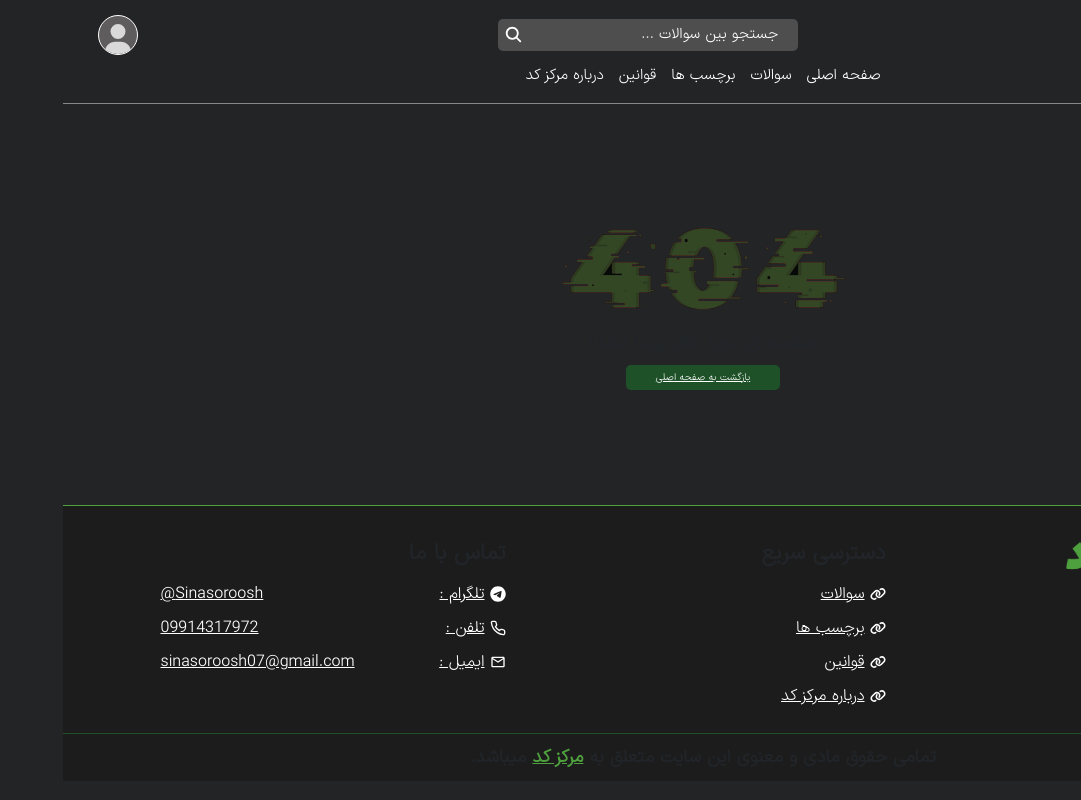
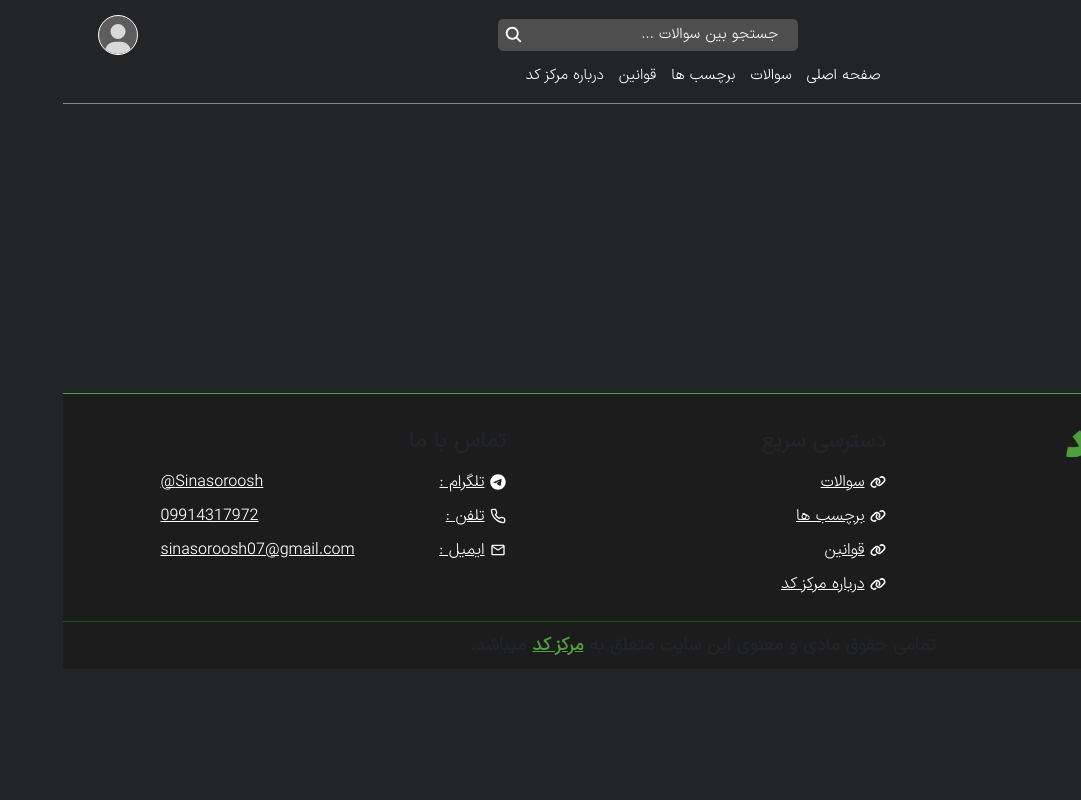
Before and after one commit to Sina-Soroosh/codeCentral, a Next.js app: page /p-user/activity in a window 1280 px wide. Before the commit this address had no page. Shown: the whole page, without its empty margins (199-1280 px from the left). Built offline with nearby package versions, Linux system fonts and the light colour scheme.

Commit message:
Create /p-user/activity page

```diff
--- /dev/null
+++ b/src/app/p-user/activity/page.tsx
@@ -0,0 +1,17 @@
+import React from "react";
+import UserPanel from "@/components/layout/UserPanel/UserPanel";
+import { Metadata } from "next";
+
+export const metadata: Metadata = {
+  title: "سوال و جواب شما - مرکز کد",
+};
+
+function page() {
+  return (
+    <>
+      <UserPanel></UserPanel>
+    </>
+  );
+}
+
+export default page;
```
